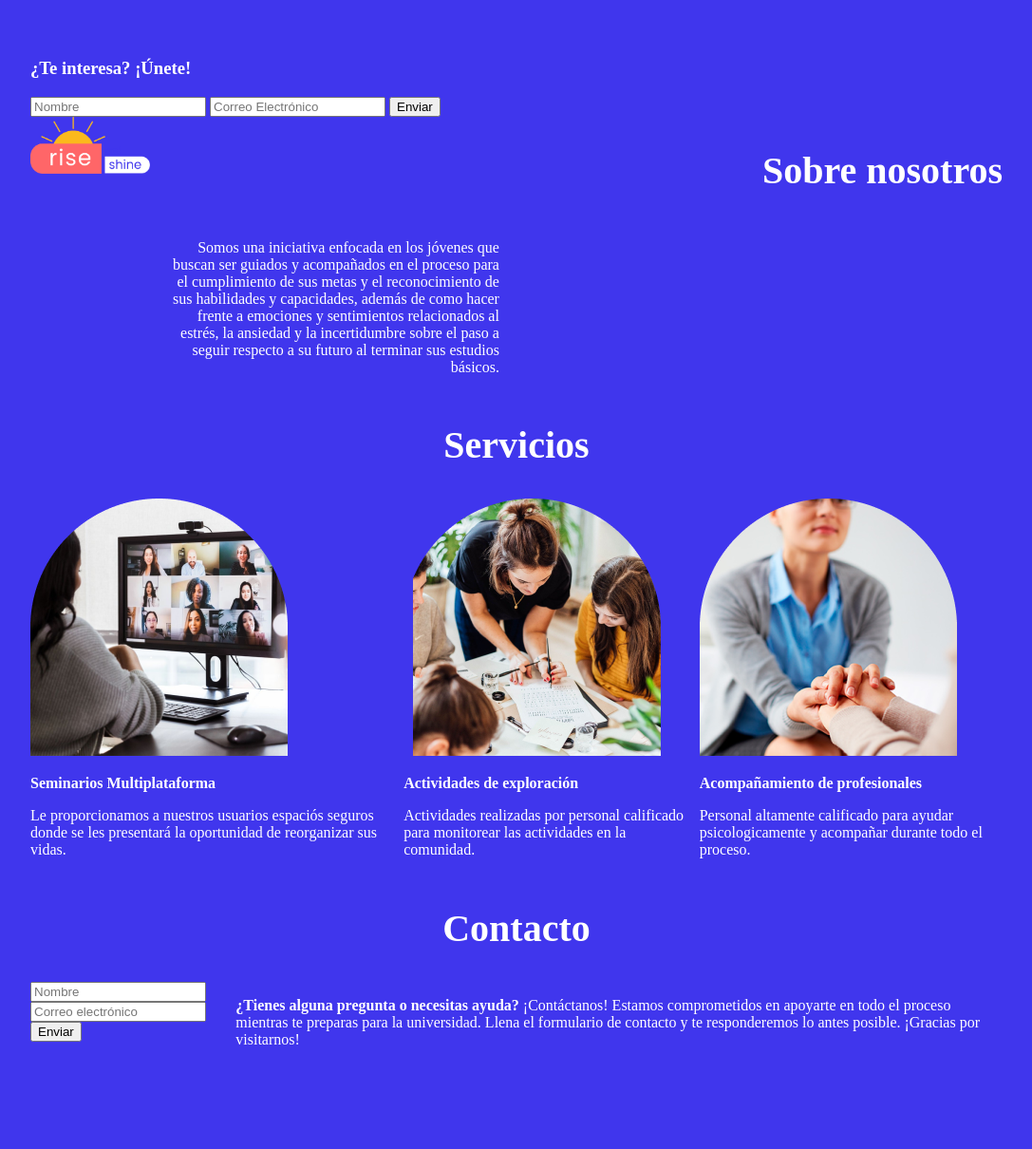
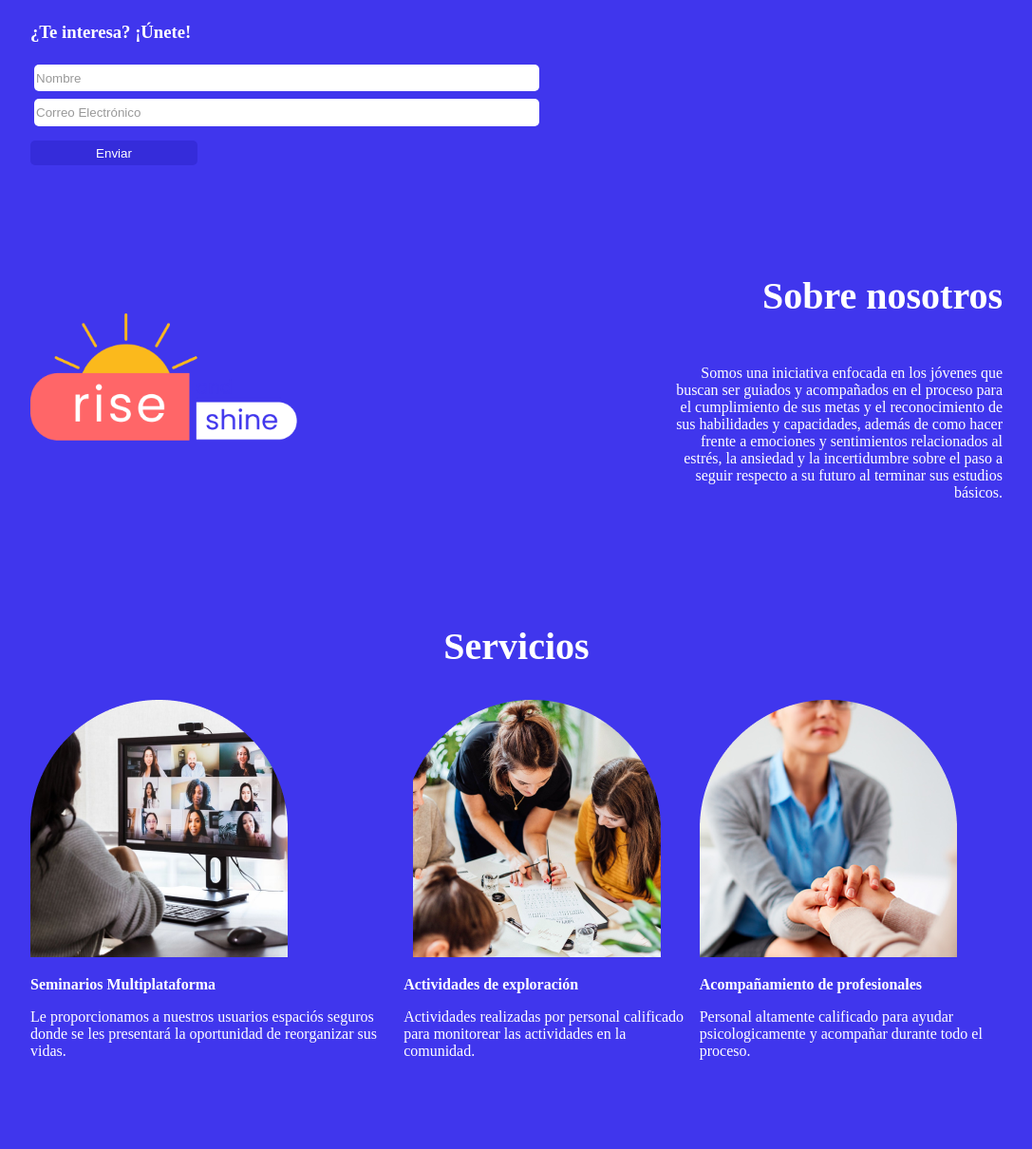
Before and after one commit to AHTepsilon/Rise-and-Shine, a website: page index.html in a window 1280 px wide. Shown: the part 609-1819 px from the top of the page at 95% size, without its empty margins (96-1183 px from the left). Before the commit the page ends 1729 px from the top, so only its background shows below. Drawn offline with Linux system fonts and the light colour scheme.

Commit message:
fixed up more styles TODO: fix the background and first image, add fonts

```diff
--- a/index.html
+++ b/index.html
@@ -36,7 +36,7 @@
             </div>
         </div>
         <div class="main-section-arr2">
-            <img src="img/img1.png" alt="">
+            <img class="main-section-arr2-img" src="img/img1.png" alt="">
         </div>
 
     </section>
@@ -87,7 +87,7 @@
                 </form>
             </div>
             <div class="contact-section-div-second">
-                <p class="contact-section-div-second-info"><b>¿Tienes alguna pregunta o necesitas ayuda?</b> ¡Contáctanos! Estamos comprometidos en apoyarte en todo el proceso mientras te preparas para la universidad. Llena el formulario de contacto y te responderemos lo antes posible. ¡Gracias por visitarnos!</p>
+                <p class="contact-section-div-second-info"><b>¿Tienes alguna pregunta o necesitas ayuda?</b><br> ¡Contáctanos! Estamos comprometidos en apoyarte en todo el proceso mientras te preparas para la universidad. <br> Llena el formulario de contacto y te responderemos lo antes posible. <br> ¡Gracias por visitarnos!</p>
             </div>
         </div>
     </section>
--- a/style.scss
+++ b/style.scss
@@ -62,6 +62,8 @@ body{
     background-color: $blue;
     display: flex;
     flex-direction: row;
+    margin-top: 1em;
+
 
     &-div{
 
@@ -95,17 +97,46 @@ body{
 
         &-form{
 
+            display: flex;
+            flex-direction: column;
+            align-items: flex-start;
+            justify-content: left;
+
+            @mixin input(){
+                width: 75%;
+                height: 2em;
+                border-radius: 5px;
+                border: none;
+                margin: 0.3em;
+
+                &::placeholder{
+                 color: #999;
+                }
+            }
+
             &-name{
-
+                @include input();
             }
 
             &-email{
-
+                @include input();
             }
 
             &-submit{
+                width: 25%;
+                background-color: #352CDA;
+                color: #fff;
+                height: 2em;
+                border-radius: 5px;
+                border: none;
+                margin-top: 0.8em;
+            }
+        }
+    }
 
-            }
+    &-arr2{
+        &-img{
+            width: 20em;
         }
     }
 }
@@ -115,6 +146,9 @@ body{
     color: #FFF;
     display: flex;
     flex-direction: row;
+    margin-top: 5em;
+
+    align-items: center;
 
     &-arr1{
 
@@ -123,8 +157,8 @@ body{
     &-arr2{
         display: flex;
         flex-direction: column;
-        align-items: right;
-        justify-content:right;
+        align-items: flex-end;
+        justify-content: right;
     }
 
     &-background{
@@ -134,7 +168,7 @@ body{
     }
 
     &-img{
-        width: 90%;
+        width: 200%;
     }
 
     &-title{
@@ -155,6 +189,8 @@ body{
     flex-direction: column;
     align-items: center;
     justify-content:center;
+
+    margin-top: 5em;
 
     &-background{
         position: absolute;
@@ -213,6 +249,8 @@ body{
     justify-content:center;
 
     color: #FFF;
+    margin-top: 3em;
+    margin-bottom: 5em;
     &-title{
         font-size: 40px;
     }
@@ -223,18 +261,43 @@ body{
 
         &-first{
 
+            width: 150%;
+
             &-form{
 
+                display: flex;
+                flex-direction: column;
+                align-items: flex-start;
+                justify-content: left;
+
+                @mixin input(){
+                    width: 75%;
+                    height: 2em;
+                    border-radius: 5px;
+                    border: none;
+                    margin: 0.3em;
+
+                    &::placeholder{
+                     color: #999;
+                    }
+                }
+
                 &-name{
-
+                    @include input();
                 }
 
                 &-email{
-
+                    @include input();
                 }
 
                 &-submit{
-
+                    width: 25%;
+                    background-color: #352CDA;
+                    color: #fff;
+                    height: 2em;
+                    border-radius: 5px;
+                    border: none;
+                    margin-top: 0.8em;
                 }
             }
         }
```
Also changed, not shown: style.css, 2 other files.
